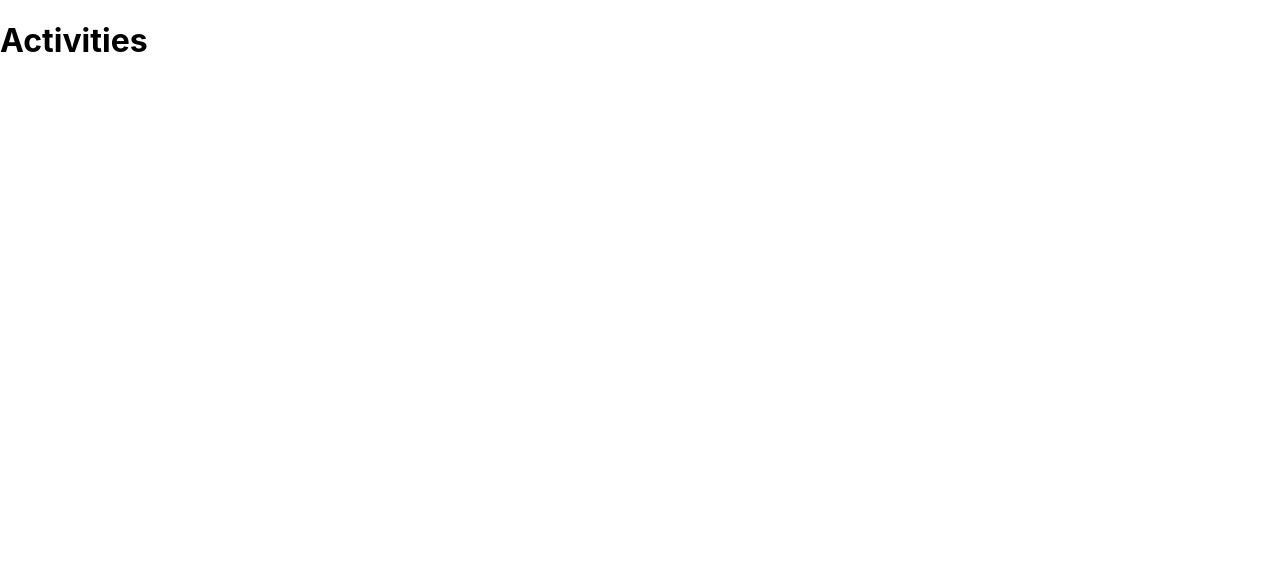
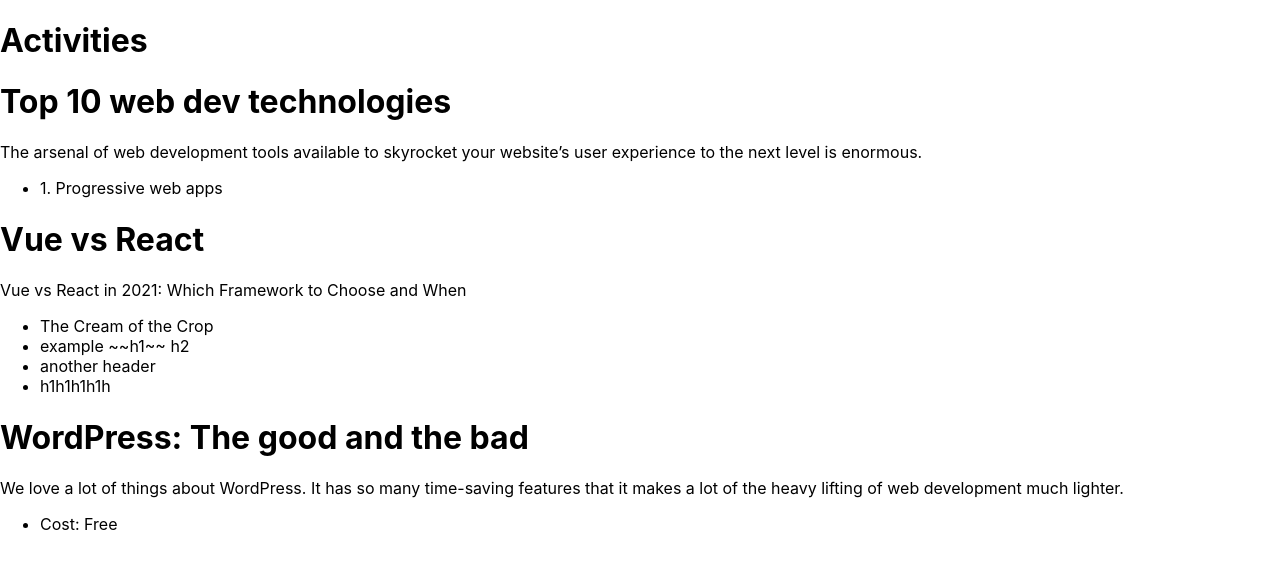
Before and after one commit to chocomilku/EmpTechQ2Portfolio, a Next.js app: page /activities in a window 1280 px wide. Shown: the top 568 px of the page. Built offline with nearby package versions, Linux system fonts and the light colour scheme.

Commit message:
implemented preview of each posts

```diff
--- /dev/null
+++ b/components/PostCard.tsx
@@ -0,0 +1,21 @@
+import { propRec } from "../utils/exports";
+import Link from "next/link";
+
+export const PostCard = ({ metadata }: propRec) => {
+	return (
+		<div>
+			{console.log("card", metadata)}
+			<Link href={`/activities/${metadata.slug}`}>
+				<a>
+					<h1>{metadata.title}</h1>
+				</a>
+			</Link>
+			<p>{metadata.description}</p>
+			<ul>
+				{metadata.headers.map((item) => {
+					return <li>{item}</li>;
+				})}
+			</ul>
+		</div>
+	);
+};
--- a/pages/activities/index.tsx
+++ b/pages/activities/index.tsx
@@ -1,16 +1,20 @@
 import Head from "next/head";
-import Link from "next/link";
-import { directory, iProps, postItemProp } from "../../utils/exports";
+import { directory, inProps, iProps, propRec } from "../../utils/exports";
 import fs from "fs";
 import matter from "gray-matter";
+import { PostCard } from "../../components/PostCard";
 
-const actHome = (props: postItemProp) => {
+const actHome = (props: inProps) => {
 	return (
 		<>
+			{console.log("index", props)}
 			<Head>
 				<title>Activities | Website Name</title>
 			</Head>
 			<h1>Activities</h1>
+			{props.metadata.map((item, i) => {
+				return <PostCard metadata={item} key={i} />;
+			})}
 		</>
 	);
 };
--- a/utils/exports.ts
+++ b/utils/exports.ts
@@ -11,14 +11,12 @@ export const directory = (): string[] => {
 };
 
 export interface postItemProp {
-	metadata: {
 	slug: string;
 	title: string;
 	description: string;
 	img: string;
 	date: string;
 	headers: string[];
-	};
 }
 
 export interface iProps {
@@ -26,3 +24,11 @@ export interface iProps {
 		[metadata: string]: any;
 	};
 }
+
+export interface propRec {
+	metadata: postItemProp;
+}
+
+export interface inProps {
+	metadata: postItemProp[];
+}
```
Lines whose indentation alone changed are shown as unchanged.
